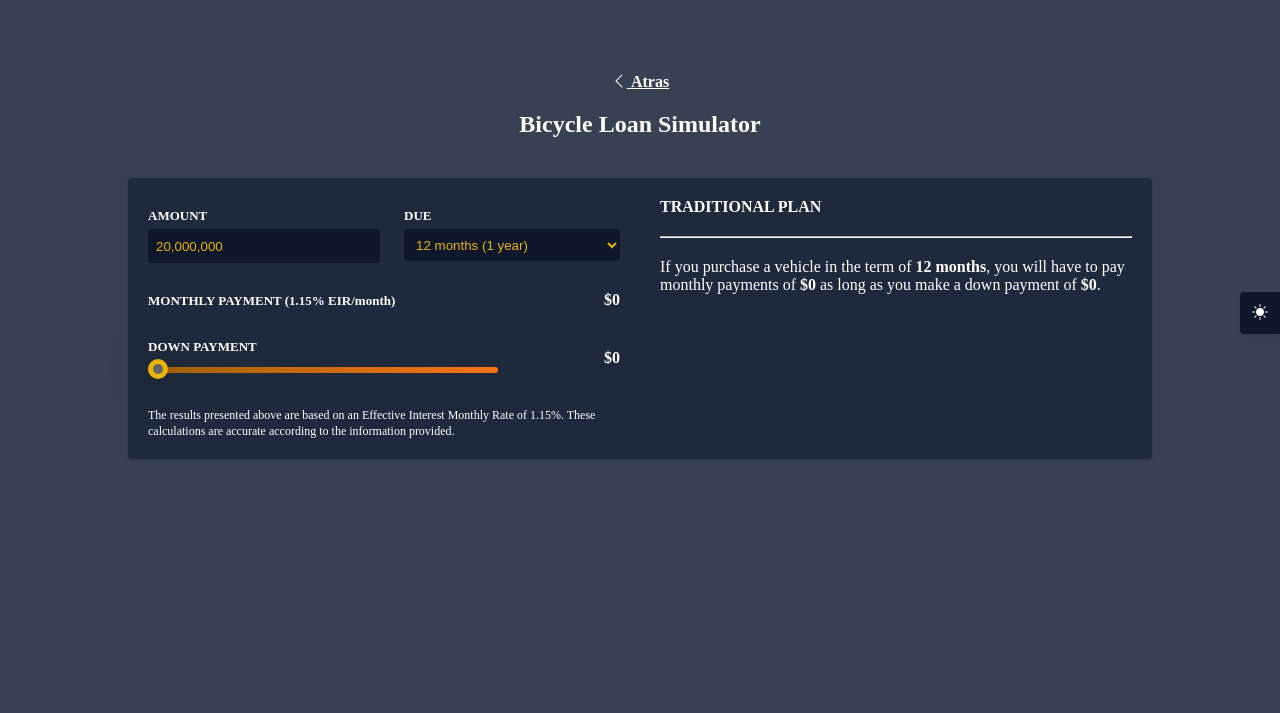
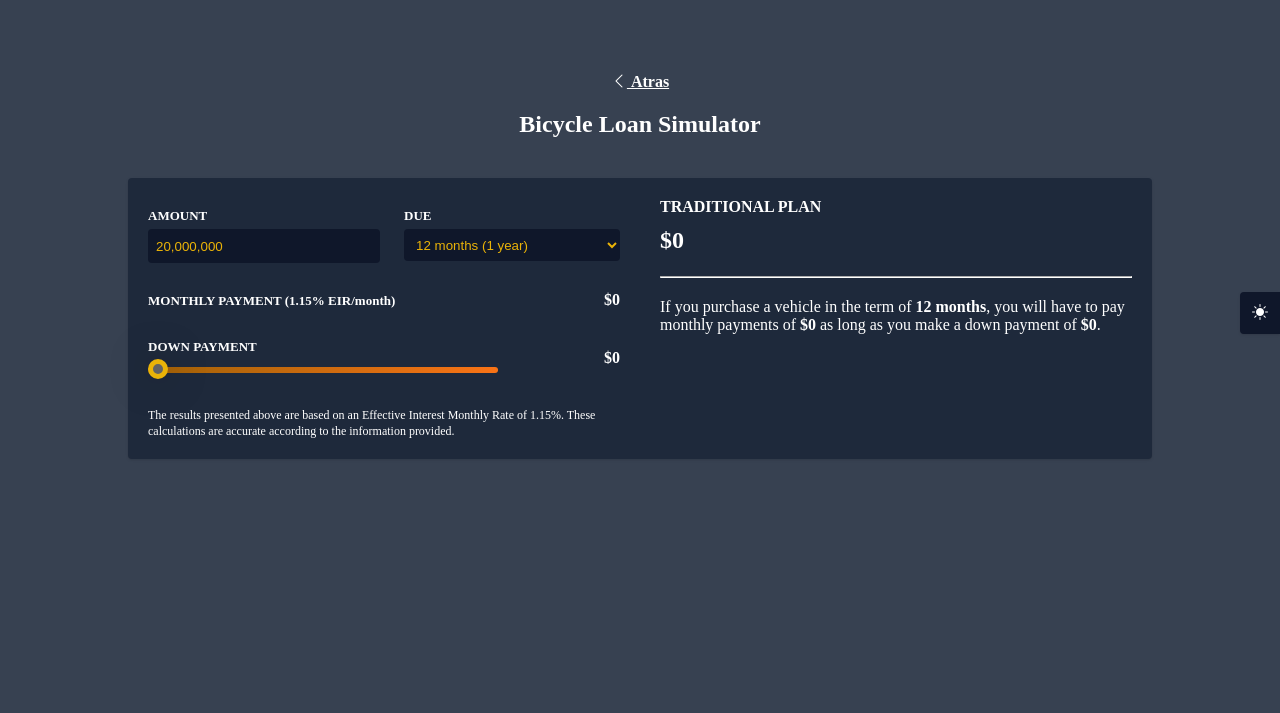
Before and after one commit to andresha20/ALPINEJS-typescript-loan-simulator, a website built with Vite: page index.html in a window 1280 px wide. Both pictures are taken after a click on the element "Bicycle". Shown: the part 87-800 px from the top of the page. Built offline with nearby package versions, Linux system fonts and the light colour scheme.

Commit message:
23/07/2023 - 19:27

```diff
--- a/index.html
+++ b/index.html
@@ -84,7 +84,7 @@
               <section>
                 <h4 class="mb-2">TRADITIONAL PLAN</h4>
                 <p x-show="loan <= 10000000" class="font-bold text-white bg-red-900 p-2 rounded text-center my-3">LOAN CANNOT BE LOWER THAN $10,000,000</p>
-                <p x-show="loan > 10000000" class="font-extrabold text-2xl"><span x-text="getLabel(monthlyPayment)"></span></p>
+                <p class="font-extrabold text-2xl"><span x-text="getLabel(monthlyPayment)"></span></p>
                 <hr class="dark:border-white border-gray-600 my-5">
                 <p>If you purchase a vehicle in the term of <b><span x-text="time"></span> months</b>, you will have to pay monthly payments of <b x-text="getLabel(monthlyPayment)"></b> as long as you make a down payment of <b x-text="getLabel(downPayment)"></b>.</p>
               </section>
```
